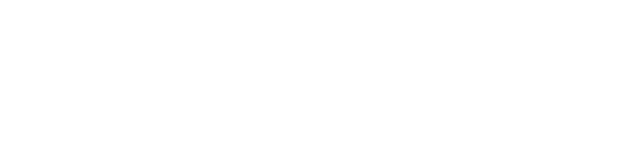
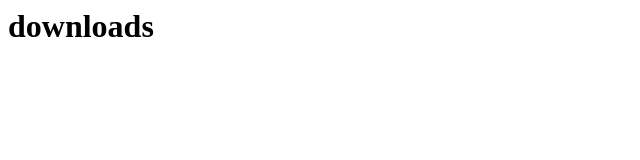
Before and after one commit to addon-maker/aaddon-make.github.io, a plain HTML site: page Index.html in a window 1280 px wide. Shown: the whole page, without its empty margins (0-640 px from the left). Drawn offline with Linux system fonts and the light colour scheme.

Commit message:
Update Index.html

```diff
--- a/Index.html
+++ b/Index.html
@@ -1,3 +1,4 @@
 <html>
-<title>home</home>
+<title>home</title>
+  <h1>downloads</h1>
 </html>
```
